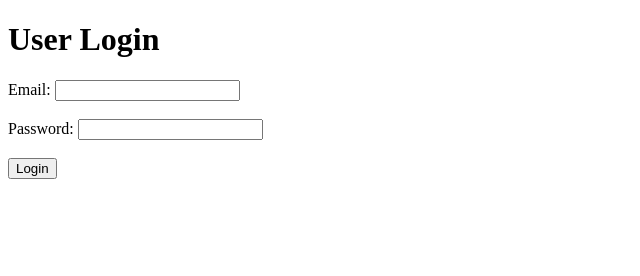
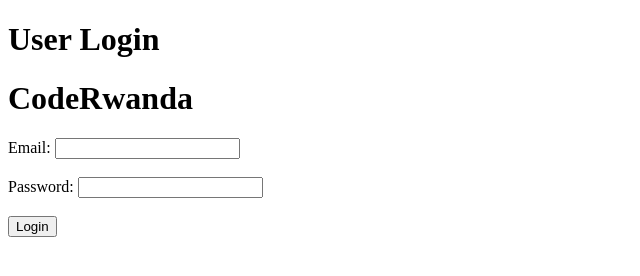
Before and after one commit to kwihanganaL/WebApp-Project, a plain HTML site: page login.html in a window 1280 px wide. Shown: the whole page, without its empty margins (0-640 px from the left). Drawn offline with Linux system fonts and the light colour scheme.

```diff
--- a/login.html
+++ b/login.html
@@ -7,6 +7,8 @@
 <body>
 
     <h1>User Login</h1>
+
+    <h1>CodeRwanda</h1>
 
     <form>
         <label>Email:</label>
```
